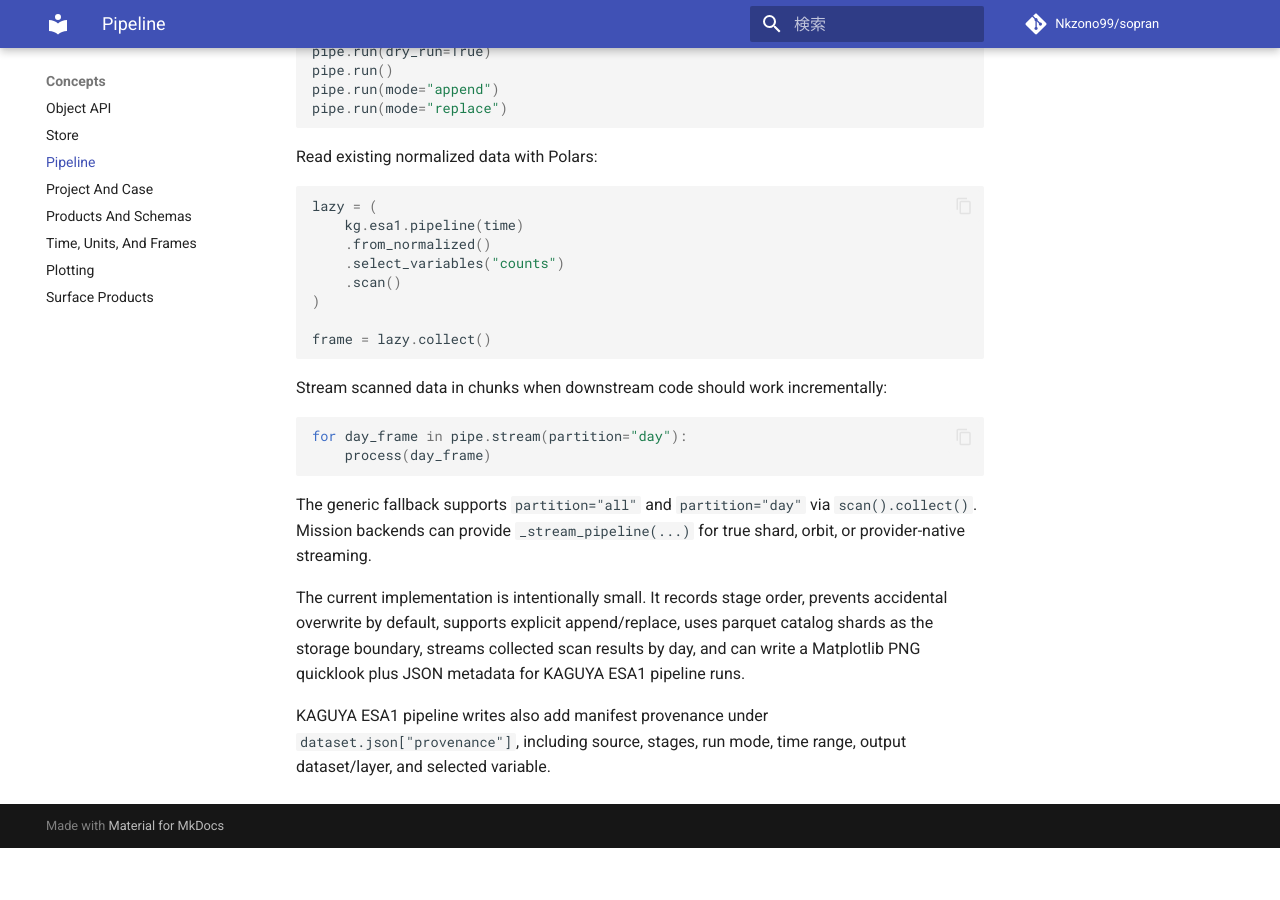
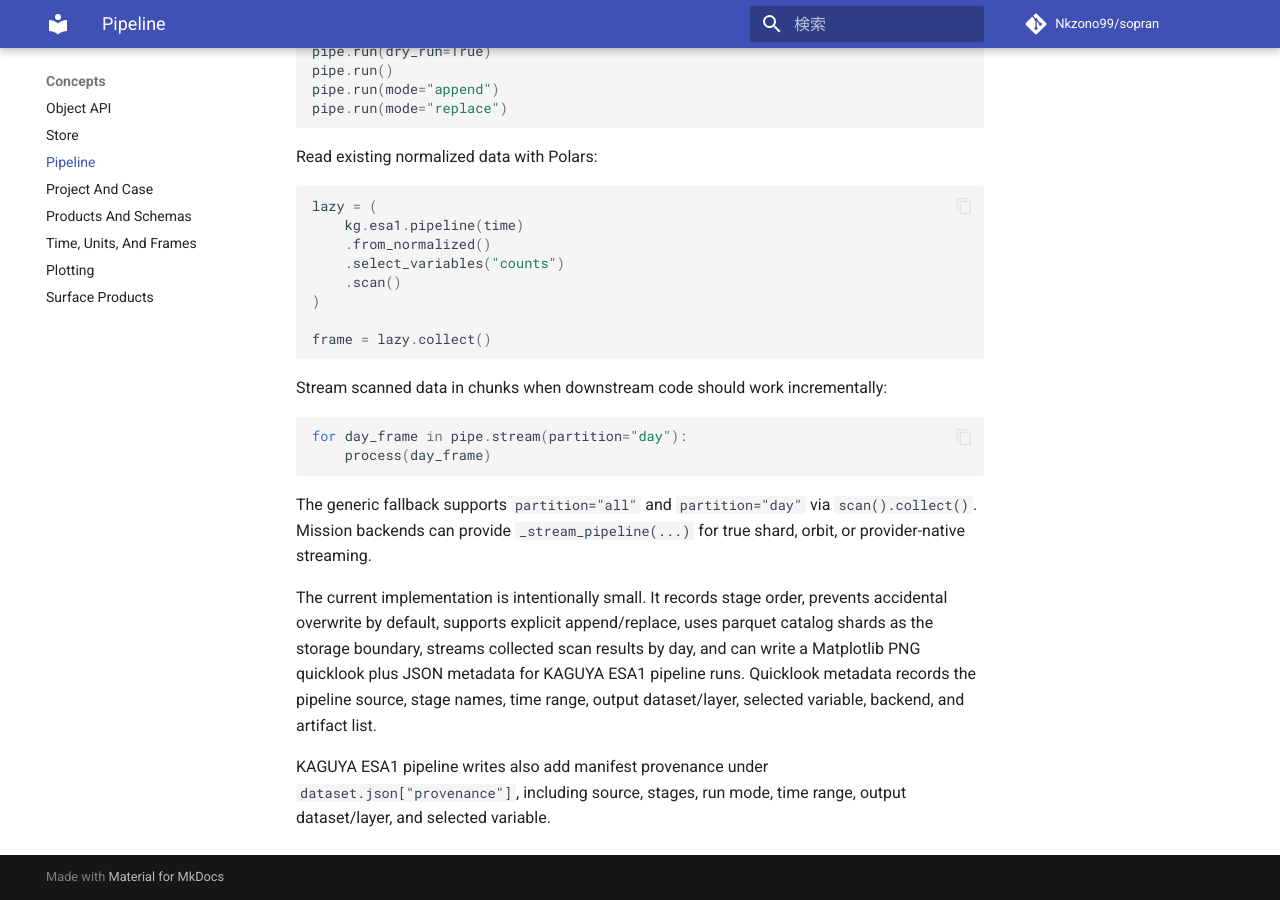
Before and after one commit to Nkzono99/sopran, an MkDocs documentation site: the page built from docs/concepts/pipeline.md, in a window 1280 px wide and 900 px high, scrolled down 558 px. Built offline with MkDocs 1.6.1 and Material for MkDocs 9.7.7, drawn with Linux system fonts in a browser that asks for light colours; comment, search, counter and statistics services are not loaded; before the commit the page ends 1406 px from its top, so only the background shows below that.

Commit message:
Add pipeline quicklook output metadata

```diff
--- a/docs/concepts/pipeline.md
+++ b/docs/concepts/pipeline.md
@@ -54,7 +54,9 @@ The current implementation is intentionally small. It records stage order,
 prevents accidental overwrite by default, supports explicit append/replace,
 uses parquet catalog shards as the storage boundary, streams collected scan
 results by day, and can write a Matplotlib PNG quicklook plus JSON metadata for
-KAGUYA ESA1 pipeline runs.
+KAGUYA ESA1 pipeline runs. Quicklook metadata records the pipeline source,
+stage names, time range, output dataset/layer, selected variable, backend, and
+artifact list.
 
 KAGUYA ESA1 pipeline writes also add manifest provenance under
 `dataset.json["provenance"]`, including source, stages, run mode, time range,
```
Also changed, not shown: 2 other files.
